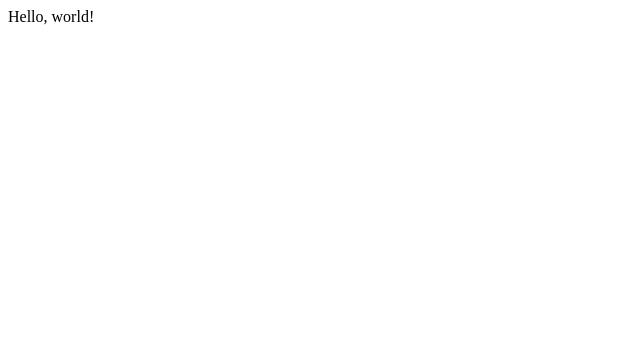
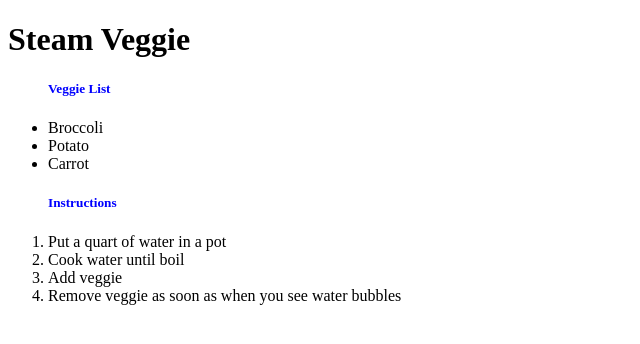
Before and after one commit to githuan/CS50, a plain HTML site: page project0/index.html in a window 1280 px wide. Shown: the whole page, without its empty margins (0-640 px from the left). Drawn offline with Linux system fonts and the light colour scheme.

Commit message:
Add Steam Veggie Instructions

```diff
--- a/project0/index.html
+++ b/project0/index.html
@@ -1,9 +1,30 @@
 <!DOCTYPE html>
 <html>
     <head>
-        <title>My Webpage</title>
+        <title>Steam Veggie Instructions</title>
+        <style>
+            h5 {
+                color:blue
+            }
+        </style>
     </head>
     <body>
-        Hello, world!
+        <h1>Steam Veggie</h1>
+
+        <ul>
+            <h5>Veggie List</h5>
+            <li>Broccoli</li>
+            <li>Potato</li>
+            <li>Carrot</li>
+        </ul>
+
+        <ol>
+            <h5>Instructions</h5>
+            <li>Put a quart of water in a pot</li>
+            <li>Cook water until boil</li>
+            <li>Add veggie</li>
+            <li>Remove veggie as soon as when you see water bubbles</li>
+        </ol>
+
     </body>
 </html>
```
